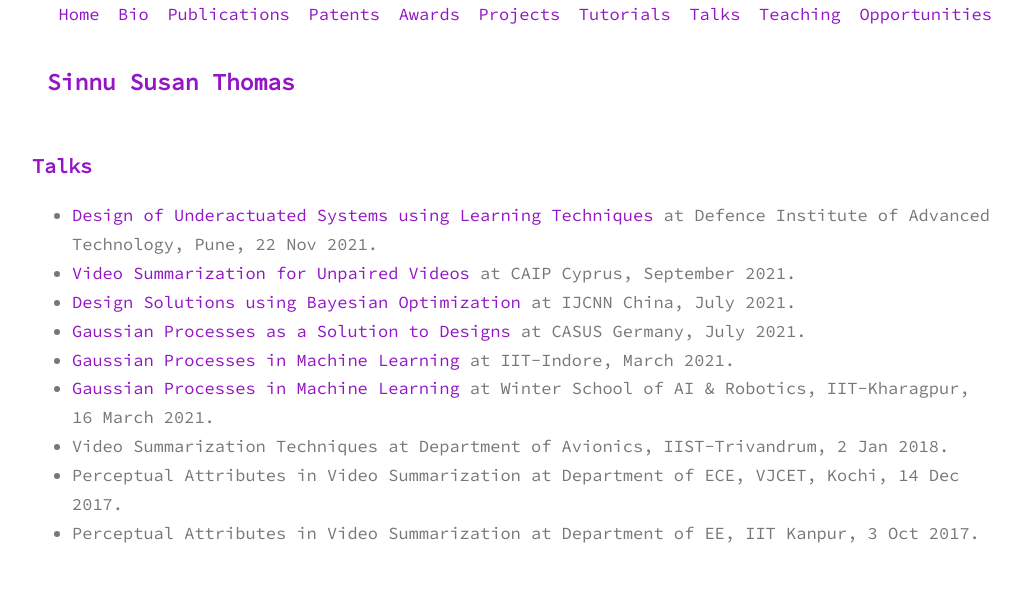
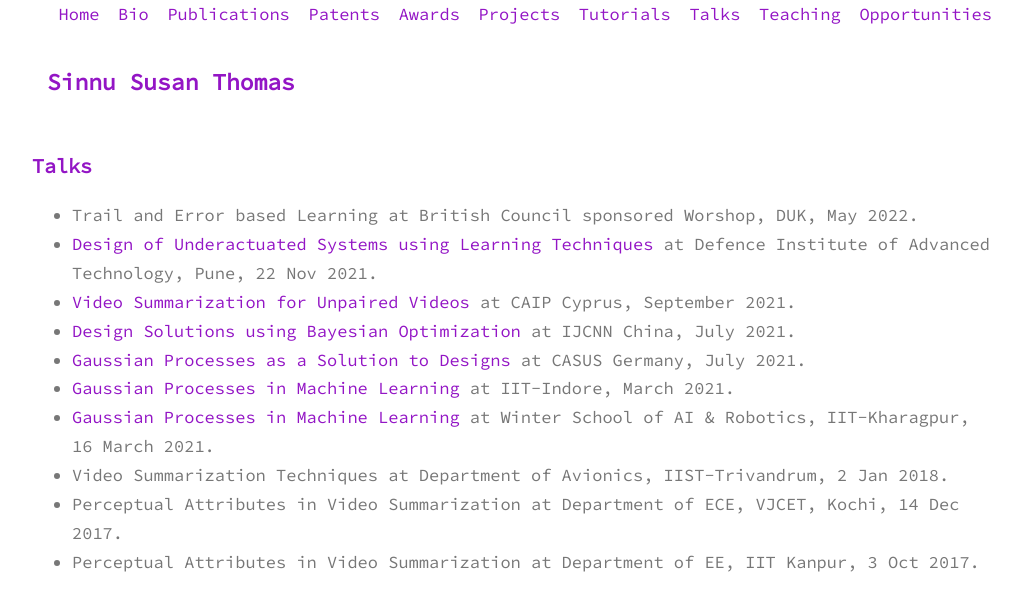
Before and after one commit to sinnuthomas/sinnuthomas.github.io, a Jekyll site: the page built from talks.md, in a window 1280 px wide. Shown: the top 611 px of the page, without its empty margins (128-1150 px from the left). Built offline with Jekyll 4.4.1, drawn with Linux system fonts in a browser that asks for light colours.

Commit message:
Update talks.md

```diff
--- a/talks.md
+++ b/talks.md
@@ -3,6 +3,7 @@ layout: page
 title: Talks
 permalink: /talks/
 ---
+  * Trail and Error based Learning at British Council sponsored Worshop, DUK, May 2022.
   * [Design of Underactuated Systems using Learning Techniques](https://www.diat.ac.in/about-diat/conference-and-events/) at Defence Institute of Advanced Technology, Pune, 22 Nov 2021.
   * [Video Summarization for Unpaired Videos](http://cyprusconferences.org/caip2021/tutorials/) at CAIP Cyprus, September 2021.
   * [Design Solutions using Bayesian Optimization](https://www.ijcnn.org/tutorials) at IJCNN China, July 2021.
```
